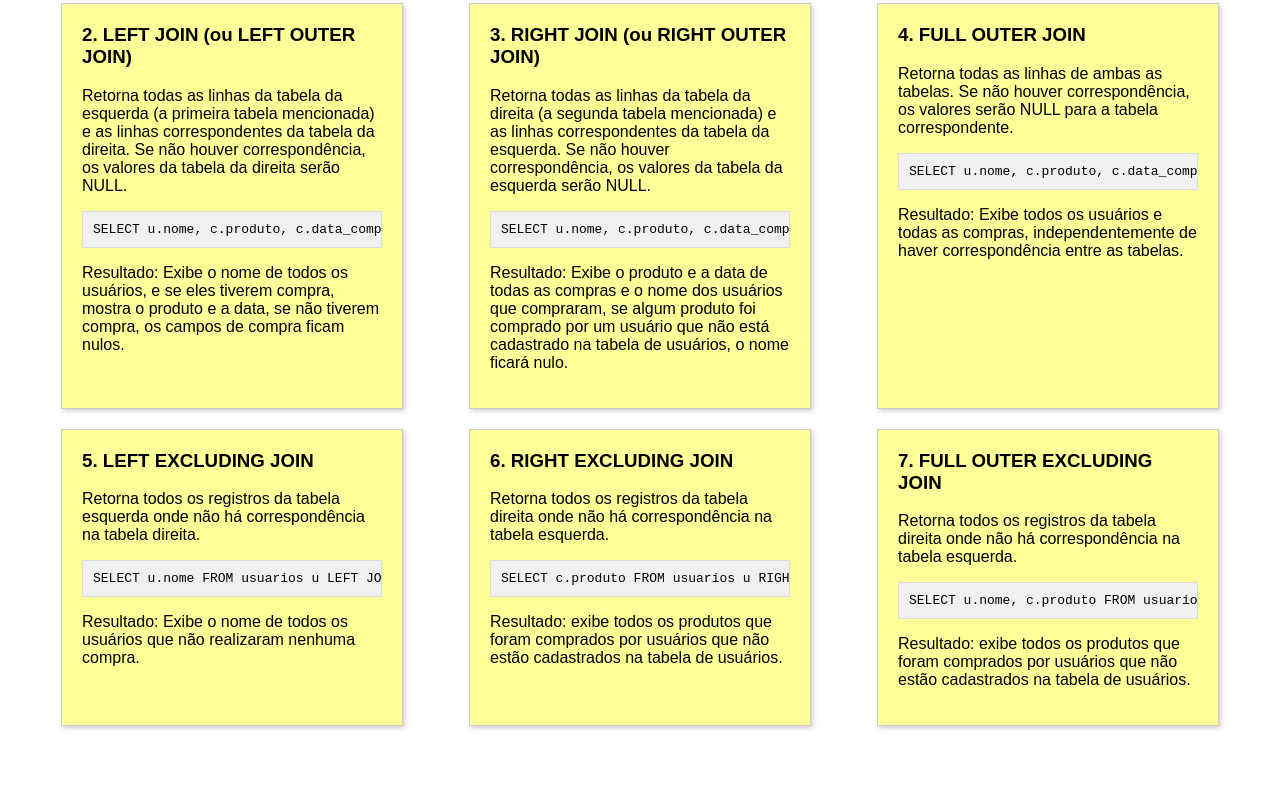
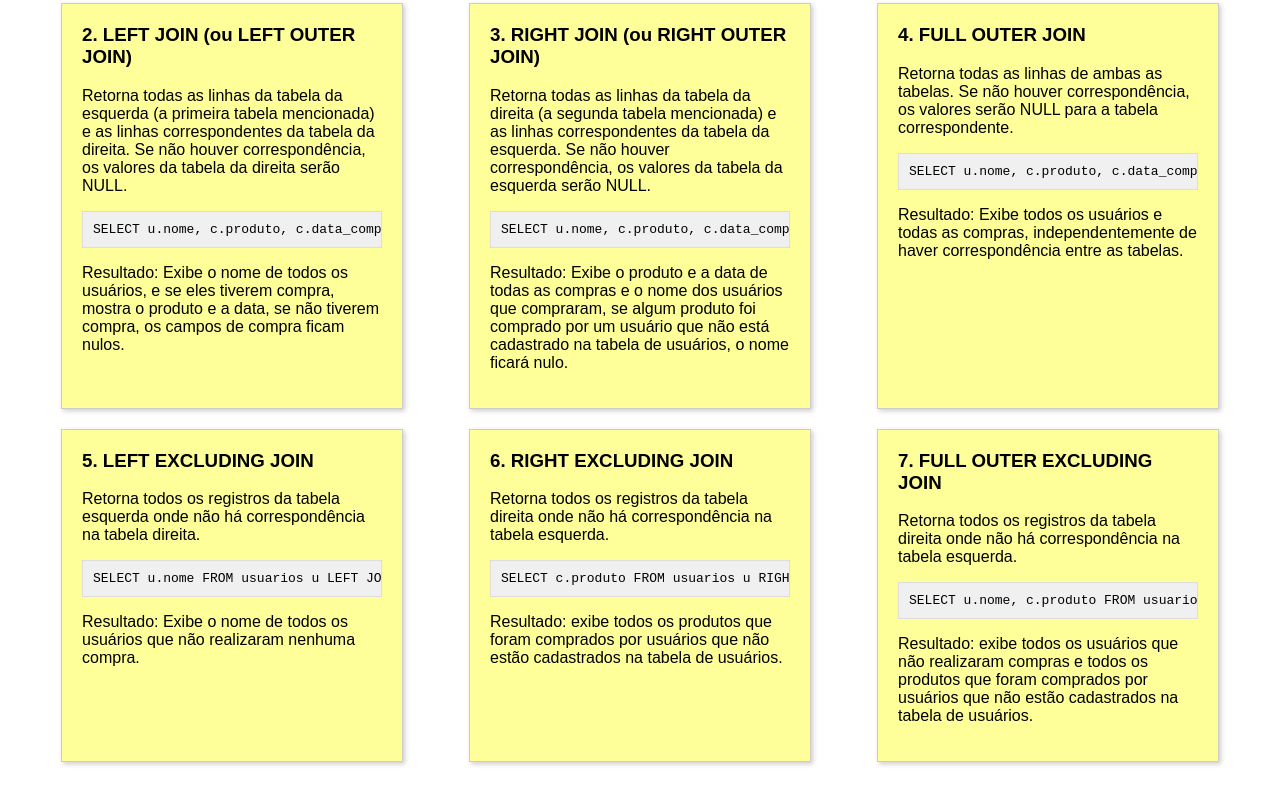
Before and after one commit to gclobato/SQL-AUX-.SQL, a plain HTML site: page index.html in a window 1280 px wide. Shown: the part 1178-1978 px from the top of the page. Before the commit the page ends 1942 px from the top, so only its background shows below. Drawn offline with Linux system fonts and the light colour scheme.

Commit message:
Update index.html

```diff
--- a/index.html
+++ b/index.html
@@ -150,5 +150,6 @@
         <h3>7. FULL OUTER EXCLUDING JOIN</h3>
         <p>Retorna todos os registros da tabela direita onde não há correspondência na tabela esquerda.</p>
         <pre><code>SELECT u.nome, c.produto FROM usuarios u FULL OUTER JOIN compras c ON u.id = c.usuario_id  WHERE u.id IS NULL OR c.usuario_id IS NULL; </code></pre>
-        <p>Resultado: exibe todos os produtos que foram comprados por usuários que não estão cadastrados na tabela de usuários.</p>
+        <p>Resultado: exibe todos os usuários que não realizaram compras e todos os produtos que foram comprados por usuários que não estão cadastrados na tabela de usuários.
+        </p>
     </div>
```
